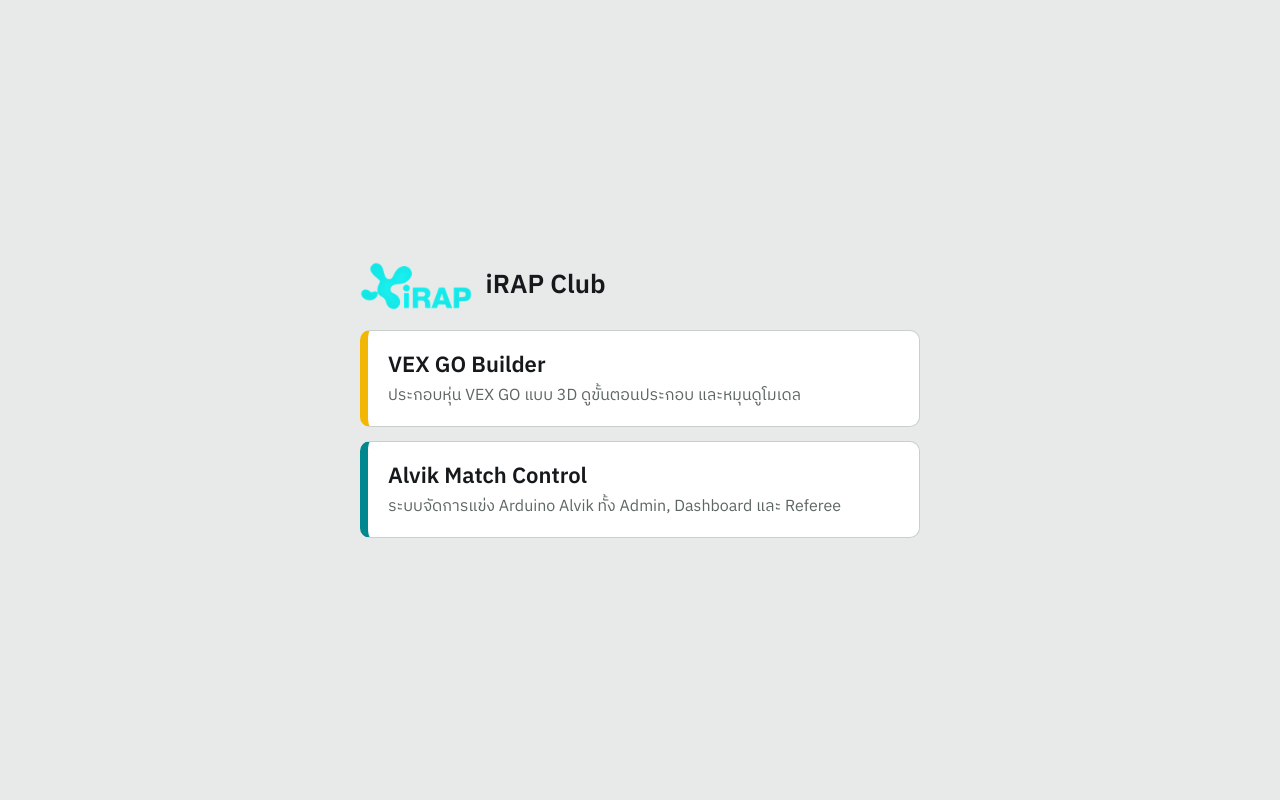
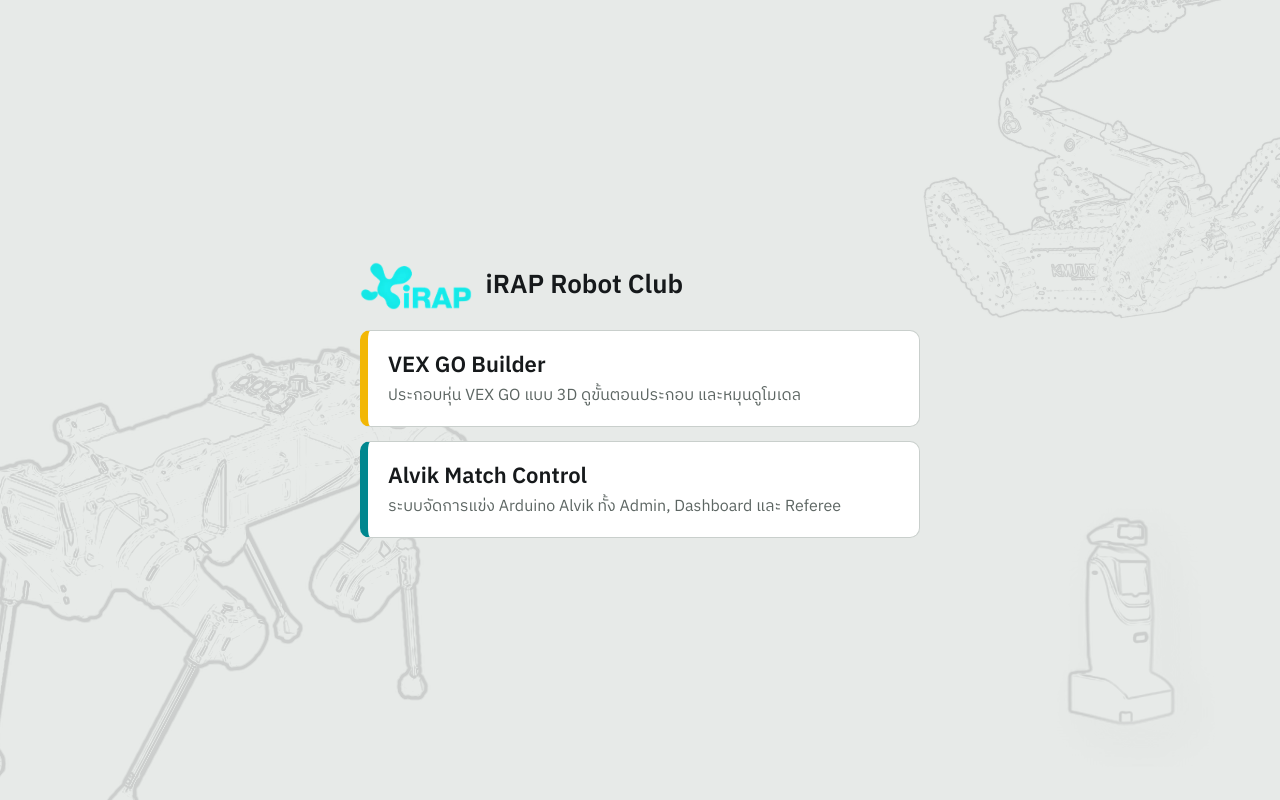
Before and after one commit to raphael-nt/raphael-nt.github.io, a plain HTML site: page index.html in a window 1280 px wide. Drawn offline with Linux system fonts and the light colour scheme.

Commit message:
Rename to iRAP Robot Club, add robot line art to the background

```diff
--- a/index.html
+++ b/index.html
@@ -3,7 +3,7 @@
 <head>
 <meta charset="utf-8">
 <meta name="viewport" content="width=device-width,initial-scale=1">
-<title>iRAP Club</title>
+<title>iRAP Robot Club</title>
 <meta name="description" content="Tools for iRAP robotics activities">
 <link rel="icon" href="shared/irap-icon.png">
 <style>
@@ -24,15 +24,33 @@ a.pick:focus-visible{outline:3px solid var(--teal);outline-offset:2px}
 a.pick b{font-size:22px;font-weight:600}
 a.pick span{color:var(--muted)}
 .vex{--c:var(--tape)} .alvik{--c:var(--teal)}
+main{position:relative;z-index:1}
+/* robot line art from the iRAP shirt set, faint in the corners */
+.art{position:fixed;inset:0;overflow:hidden;pointer-events:none;z-index:0}
+.art img{position:absolute;opacity:.13;height:auto}
+.art .w{display:none}
+.a1{width:min(46vw,520px);left:-4vw;bottom:-3vh}
+.a2{width:min(34vw,400px);right:-3vw;top:-4vh;transform:rotate(-8deg)}
+.a3{width:min(14vw,160px);right:5vw;bottom:4vh}
+@media (max-width:640px){.a1{width:80vw;left:-18vw;bottom:-4vh}.a2{width:60vw;right:-16vw;top:-3vh}.a3{display:none!important}}
 @media (prefers-color-scheme:dark){
   :root:not([data-theme="light"]){--ink:#E8ECEA;--floor:#141718;--panel:#1E2224;--line:#3A4144;--muted:#A3ACA9}
+  :root:not([data-theme="light"]) .art .b{display:none}
+  :root:not([data-theme="light"]) .art .w{display:block}
 }
+:root[data-theme="dark"] .art .b{display:none}
+:root[data-theme="dark"] .art .w{display:block}
 :root[data-theme="dark"]{--ink:#E8ECEA;--floor:#141718;--panel:#1E2224;--line:#3A4144;--muted:#A3ACA9}
 </style>
 </head>
 <body>
+<div class="art" aria-hidden="true">
+<img class="a1 b" src="shared/art/legged_line_black.png" alt=""><img class="a1 w" src="shared/art/legged_line_white.png" alt="">
+<img class="a2 b" src="shared/art/rescue_line_sketch_black.png" alt=""><img class="a2 w" src="shared/art/rescue_line_sketch_white.png" alt="">
+<img class="a3 b" src="shared/art/service_line_black.png" alt=""><img class="a3 w" src="shared/art/service_line_white.png" alt="">
+</div>
 <main>
-<header><img src="shared/irap.png" alt="iRAP"><h1>iRAP Club</h1></header>
+<header><img src="shared/irap.png" alt="iRAP"><h1>iRAP Robot Club</h1></header>
 <a class="pick vex" href="vex-go-builder/"><b>VEX GO Builder</b><span>ประกอบหุ่น VEX GO แบบ 3D ดูขั้นตอนประกอบ และหมุนดูโมเดล</span></a>
 <a class="pick alvik" href="alvik-match-control/"><b>Alvik Match Control</b><span>ระบบจัดการแข่ง Arduino Alvik ทั้ง Admin, Dashboard และ Referee</span></a>
 </main>
```
Also changed, not shown: shared/art/legged_line_black.png (added), shared/art/legged_line_white.png (added), shared/art/rescue_line_sketch_black.png (added), shared/art/rescue_line_sketch_white.png (added), shared/art/service_line_black.png (added), shared/art/service_line_white.png (added).
